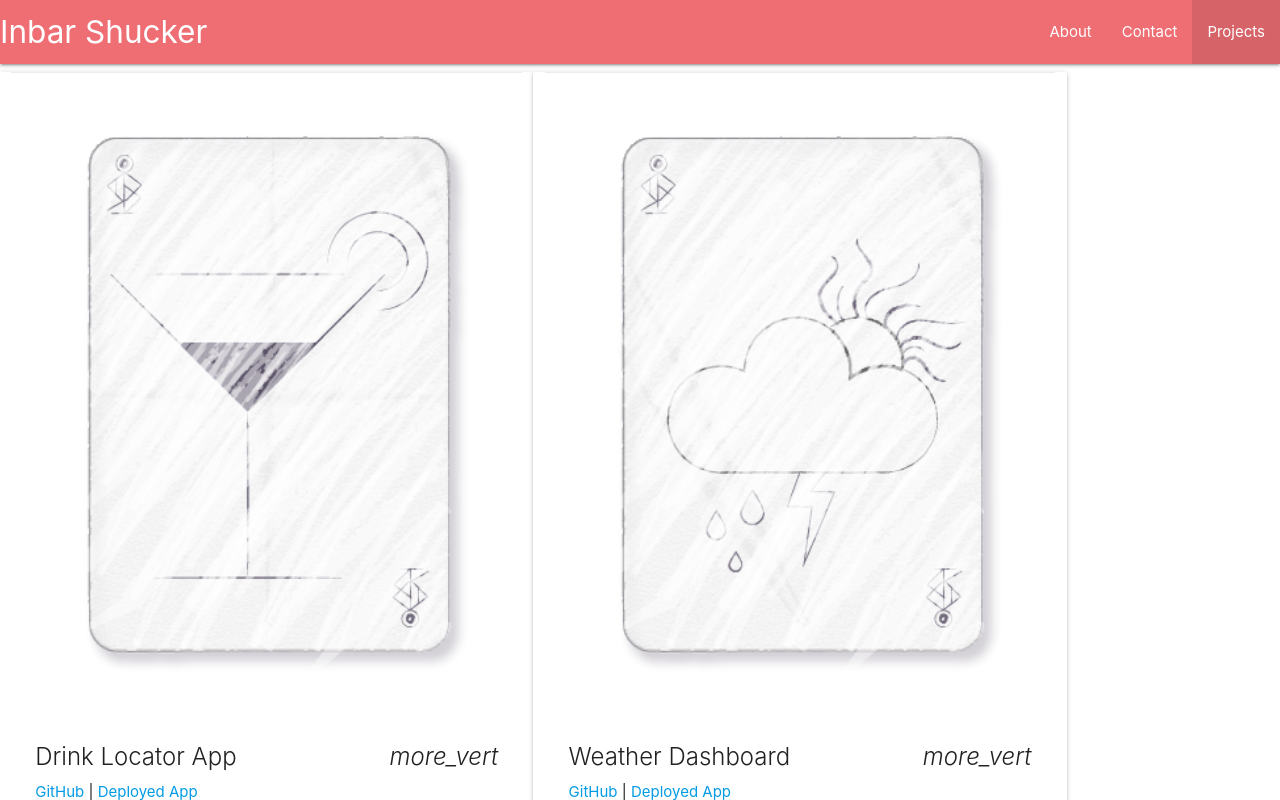
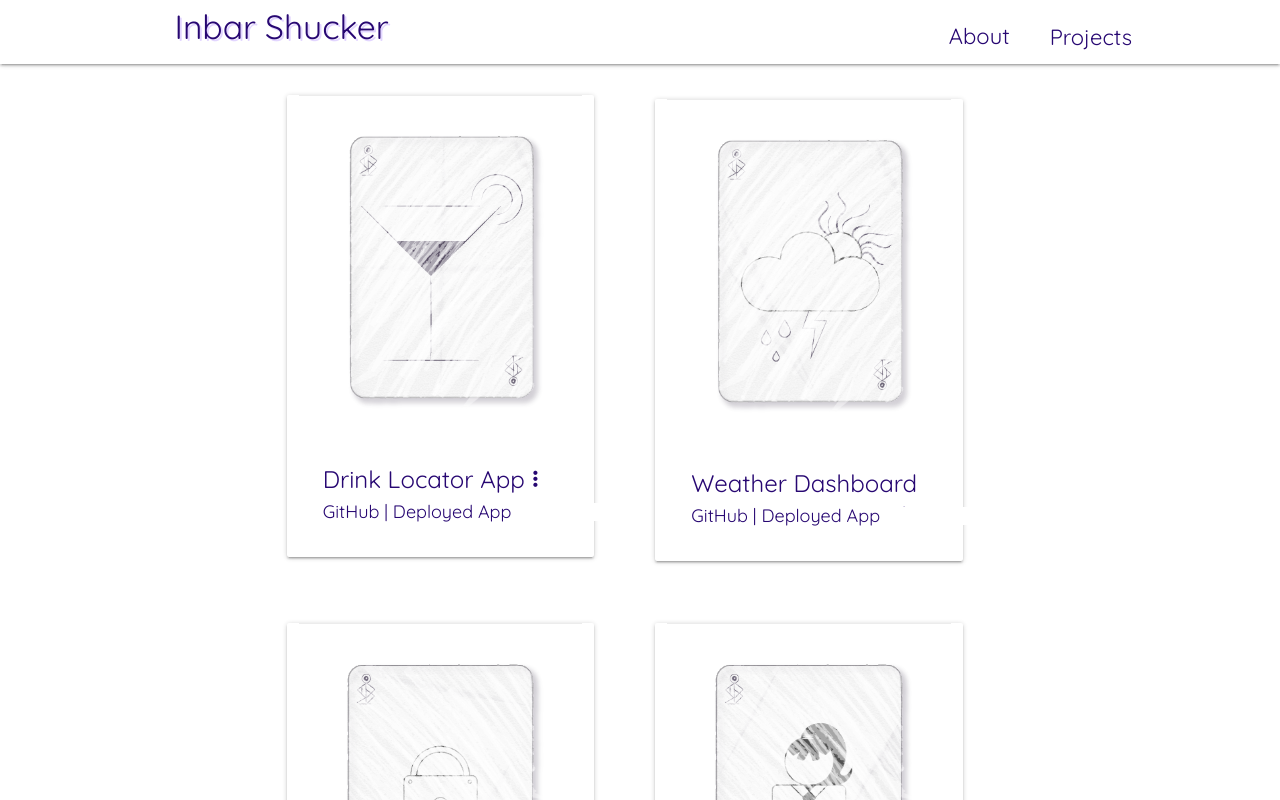
Before and after one commit to Inbary-s/Inbary-s.github.io, a React (Create React App) app in the folder client/: page /projects in a window 1280 px wide. Shown: the top 800 px of the page. Built offline with nearby package versions, Linux system fonts and the light colour scheme.

Commit message:
style updated

```diff
--- a/client/public/assets/css/style.css
+++ b/client/public/assets/css/style.css
@@ -1,17 +1,24 @@
 body html{
     font-family: 'Quicksand', sans-serif;
+    margin: 40%;
 }
-.navbar {
-    padding: 3% 15% 3% 15%;
+nav{
+    background-color: white;
+}
+.nav-wrapper {
+    background-color: white;
+    margin: 0 10%;
+    padding: 3%, 3% 3% 3%;
     font-family: 'Quicksand', sans-serif;
     position: fixed;
     top: 0;
     z-index: 2;
 }
-.navbar-light .navbar-brand {
+.brand-logo {
     font-family: 'Quicksand', sans-serif !important;
     color: #270772;
     text-shadow: 2px 2px #804aff3b;
+    background-color: white;
     font-weight: 100;
     font-size: 26px;
 }
@@ -21,16 +28,71 @@
 .navbar-expand-lg {
     width: 100%;
 }
-.nav-item {
-    padding: 0;
+.card .card-image .projects{
+    font-family: 'Quicksand', sans-serif !important;
+    border: none;
+    /* padding-left: 20px; */
+    justify-content: center;
+    width: 360 px;
+}
+.card .card-reveal {
+    padding: 30px;
+}
+.projectInfo {
+    /* left: 29%; */
+    padding-top: 20px;
+}
+.row .col.s6 {
+    margin: 3%;
+    width: 30%;
+    border: none;
+}
+.row {
+    padding-left: 20%;
+}
+.card-title {
+    font-family: 'Quicksand', sans-serif !important;
+    font-weight: 2000;
+    color: #270772;
+    width: 100%;
+}
+.card-content {
+    margin-bottom: 30px;
+}
+i {
+    float: right;
+    font-size: 80%;
+}
+p {
+    font-family: 'Quicksand', sans-serif;
+    color: #270772;
+    background-color: white;
+    position: absolute;
+    margin: 0 0 0 20px;
+    width: 300px;
+    font-size: 26px;
+    /* text-align: center; */
+    /* bottom: 190px; */
+}
+.card-reveal {
+    /* background-color: white;
+    padding: 60px;
+    z-index: 2; */
+    text-align: center;
+    align-content: center;
+}
+a.nav-item {
+    padding: 20px;
+    margin-top: 5%;
     font-size: 22px;
+    color: #270772 !important;
 }
 /*logo*/
-a.navbar-brand {
+a.brand-logo {
     width: 30%;
     text-align: center;
     border: #270772 solid 2px 0 2px 0;
-    padding: 0 5px 15px 5px;
+    padding: 10px 5px 15px 5px;
     color: #270772;
 }
 #contactTitle{
@@ -45,6 +107,20 @@
     overflow: auto;
     z-index: 1;
     color: #270772;
+}
+.aboutMe {
+    padding: 0 10%;
+    font-family: 'Quicksand', sans-serif;
+    /* position: absolute; */
+}
+.image {
+    /* position: relative; */
+    /* padding-right: 20px; */
+    padding-bottom: 10px;
+}
+#about {
+    position: relative;
+    float: right;
 }
 /*form fields*/
 form {
--- a/client/public/index.html
+++ b/client/public/index.html
@@ -3,7 +3,13 @@
   <head>
     <meta charset="utf-8" />
     <link rel="icon" href="%PUBLIC_URL%/favicon.ico" />
+    <script src="https://kit.fontawesome.com/00fbdd65c7.js" crossorigin="anonymous"></script>
+    <script src="https://cdnjs.cloudflare.com/ajax/libs/animejs/2.0.2/anime.min.js"></script>
     <link rel="stylesheet" href="https://cdnjs.cloudflare.com/ajax/libs/materialize/1.0.0/css/materialize.min.css">
+    <link rel="stylesheet" type="text/css" href="assets/css/reset.css">
+    <link rel="stylesheet" type="text/css" href="assets/css/style_Bubbles.css">
+    <link href="https://fonts.googleapis.com/css?family=Quicksand|Tenor+Sans&display=swap" rel="stylesheet">
+    <link rel="stylesheet" type="text/css" href="assets/css/style.css">
     <meta name="viewport" content="width=device-width, initial-scale=1" />
     <meta name="theme-color" content="#000000" />
     <meta
@@ -25,7 +31,7 @@
       work correctly both with client-side routing and a non-root public URL.
       Learn how to configure a non-root public URL by running `npm run build`.
     -->
-    <title>React App</title>
+    <title>Inbar Shucker</title>
   </head>
   <body>
     <noscript>You need to enable JavaScript to run this app.</noscript>
@@ -40,5 +46,23 @@
       To begin the development, run `npm start` or `yarn start`.
       To create a production bundle, use `npm run build` or `yarn build`.
     -->
+    <ul class="bubbles">
+      <li></li>
+      <li></li>
+      <li></li>
+      <li></li>
+      <li></li>
+      <li></li>
+      <li></li>
+      <li></li>
+      <li></li>
+      <li></li>
+      <li></li>
+      <li></li>
+    </ul>
+
+    <script src="https://code.jquery.com/jquery-3.3.1.slim.min.js" integrity="sha384-q8i/X+965DzO0rT7abK41JStQIAqVgRVzpbzo5smXKp4YfRvH+8abtTE1Pi6jizo" crossorigin="anonymous"></script>
+    <script src="https://cdnjs.cloudflare.com/ajax/libs/popper.js/1.14.7/umd/popper.min.js" integrity="sha384-UO2eT0CpHqdSJQ6hJty5KVphtPhzWj9WO1clHTMGa3JDZwrnQq4sF86dIHNDz0W1" crossorigin="anonymous"></script>
+    <script src="https://cdnjs.cloudflare.com/ajax/libs/materialize/1.0.0/js/materialize.min.js"></script>
   </body>
 </html>
--- a/client/src/components/Nav.js
+++ b/client/src/components/Nav.js
@@ -5,12 +5,11 @@
 
     <nav>
         <div className="nav-wrapper">
-        <a href="#!" className="brand-logo">Inbar Shucker</a>
-        <ul className="right hide-on-med-and-down">
-            <li><a href="/">About</a></li>
-            <li><a href="badges.html">Contact</a></li>
-            <li className="active"><a href="/projects">Projects</a></li>
-        </ul>
+            <a href="/" className="brand-logo">Inbar Shucker</a>
+            <ul className="right hide-on-med-and-down">
+                <li><a href="/" className="nav-item">About</a></li>
+                <li><a href="/projects" className="nav-item">Projects</a></li>
+            </ul>
         </div>
   </nav>
     // <nav className="navwrapper">
--- a/client/src/components/Project.js
+++ b/client/src/components/Project.js
@@ -16,18 +16,18 @@
     // console.log(props.data.dataTooltip)
     // href={props.data.href}
     return(
-        <div className="projects col s5 card sticky-action">
-            <div className="card-image card-action waves-effect waves-block waves-light">
+        <div className="projects col s6 card">
+            <div className="card-image card-action sticky-action waves-effect waves-block waves-light">
                 <img onMouseOver={handleHover} onMouseOut={handleAway} className="project activator" src={projectCard.src} data-hover={props.data.dataHover} className="images" alt={props.data.alt}/>
             </div>
+            <div className="card-reveal">
+                <span className="card-title text-darken-4">{props.data.alt}<i className="fas fa-times"></i></span>
+                <p className="projectInfo">{props.data.dataTooltip}</p>
+            </div>
             <div className="card-content">
-                <span className="card-title activator text-darken-4">{props.data.alt}<i className="material-icons right">more_vert</i></span>
+                <span className="card-title activator text-darken-4">{props.data.alt}<i className="fas fa-ellipsis-v"></i></span>
                 <p><a href={props.data.href}>GitHub</a> | <a href={props.data.deployedHref}>Deployed App</a></p>
                 </div>
-            <div className="card-reveal">
-                <span className="card-title grey-text text-darken-4">{props.data.alt}<i className="material-icons right">close</i></span>
-                <p>{props.data.dataTooltip}</p>
-            </div>
         </div>
     )
 }
--- a/client/src/pages/About.js
+++ b/client/src/pages/About.js
@@ -2,26 +2,27 @@
 
 export default() => {
 
-
     return (
         <>
-        <div className="row-flex-wrap aboutMe">
-            <div className="col-md-6 images profile-pic-flex-wrap">
-                <img src="assets/images/profile_sketch.png" dataHover="assets/images/profile.png" width="400" height="400" className="img-fluid float-left images" alt="Inbar's Profile photo"
+        <div className="row row-flex-wrap aboutMe">
+            <div className="col s3 images profile-pic-flex-wrap">
+                <img src="assets/images/profile_sketch.png" width="400" height="400" className="img-fluid float-left image center-align" alt="Inbar's Profile photo"
                 // style="position: relative; padding-right: 30px; z-index:1;"
                 />
             </div>
-            <div className="col-md section scrollspy" id="about">
-                <h4> A little bit about me...</h4>
+            <div className="col s6 section scrollspy" id="about">
+                <h2> A little bit about me...</h2>
                 <p>I enjoy creating! Weather it is graphics, training videos, or working on complex solutions for businesses.</p>
                 <p>I am a seasoned e-commerce specialist, PM Director, graphic designer and web-developer.</p>
-                <h5>Check Me Out!</h5>
+                <h3>Check Me Out!</h3>
                 <h4><a href="https://www.linkedin.com/in/inbar-amber-shucker/" className="tooltipped" data-position="top" data-tooltip="LinkedIn!"><i className="fab fa-linkedin-in fa-2x"></i></a>
                 <a href="https://github.com/inbary-s" className="tooltipped" data-position="top" data-tooltip="GitHub!"> <i className="fab fa-github fa-2x"></i></a>
                 <a href="assets/inbar2020.pdf" target="blank" alt="Resume"className="tooltipped" data-position="top" data-tooltip="My Resume!" margin="10"><i className="fas fa-file fa-2x"></i></a></h4>
                 <p>Don’t hesitate to contact me! Together we can make anything happen!</p>
             </div>
         </div>
+
         </>
     )
+
 }
--- a/client/src/utils/Projects.json
+++ b/client/src/utils/Projects.json
@@ -2,7 +2,7 @@
     "href":"https://github.com/Inbary-s/brewery-finder",
     "deployedHref":"https://inbary-s.github.io/brewery-finder/",
     "dataPosition": "left",
-    "dataTooltip":"<strong>Drinking Buddy</strong><br><br>In this project,<br> using multiple server-side API calls,<br> Bootstrap, and Bulma,<br> I have worked with my team to create <br> a drinking buddy to help you find <br>where to go get your drink tonight.<br><br> Click the card to view project",
+    "dataTooltip":"In this project, using multiple server-side API calls, Bootstrap, and Bulma, I have worked with my team to create a drinking buddy to help you find where to go get your drink tonight. Click the card to view project",
     "src": "assets/images/portfolio-card_drinking_buddy_sketch.png",
     "dataSrc": "assets/images/portfolio-card_drinking_buddy_sketch.png",
     "dataHover": "assets/images/portfolio-card_drinking_buddy.png",
@@ -12,7 +12,7 @@
     "href":"https://github.com/Inbary-s/weather-app",
     "deployedHref":"https://inbary-s.github.io/weather-app/",
     "dataPosition": "right",
-    "dataTooltip":"<strong>Weather Dashboard</strong><br><br>In this project,<br> using multiple API calls, <br>I have designed and developed a <br>weather dashboard which also includes<br> a forecast and UV index.<br><br> Click the card to view project",
+    "dataTooltip":"In this project, using multiple API calls, I have designed and developed a weather dashboard which also includes a forecast and UV index. Click the card to view project",
     "src": "assets/images/portfolio-card_weather_sktech.png",
     "dataSrc": "assets/images/portfolio-card_weather_sktech.png",
     "dataHover": "assets/images/portfolio-card_weather.png",
@@ -21,7 +21,7 @@
     "href":"https://github.com/Inbary-s/password-generator",
     "deployedHref":"https://inbary-s.github.io/password-generator/",
     "dataPosition": "left",
-    "dataTooltip":"Password Generator</strong><br><br>We all know you need<br> a better password. <br>Here I built a tool <br>for you to find your perfect one <br>and copy to your safe place<br> using JS, jquery and Bootstrap.<br><br> Click the card to view project",
+    "dataTooltip":"We all know you need a better password. Here I built a tool for you to find your perfect one and copy to your safe place using JS, jquery and Bootstrap. Click the card to view project",
     "src": "assets/images/portfolio-cards_pw_sketch.png",
     "dataSrc": "assets/images/portfolio-cards_pw_sketch.png",
     "dataHover": "assets/images/portfolio-card_pw.png",
@@ -29,7 +29,7 @@
 },{
     "href":"https://github.com/Inbary-s/employee_tracker",
     "dataPosition": "right",
-    "dataTooltip":"<strong>Employee Tracker</strong><br><br>In this project,<br> using MySQL DB, <br>I built a node module <br>for employee tracking. <br>this app will allow you to <br> to add departments,<br> roles, and employees.<br> You can edit and manage <br>salaries and plan your <br>budget with an easy click!<br><br> Click the card to view project",
+    "dataTooltip":"In this project, using MySQL DB, I built a node module for employee tracking. this app will allow you to  to add departments, roles, and employees. You can edit and manage salaries and plan your budget with an easy click! Click the card to view project",
     "src": "assets/images/portfolio-card_et_sketch.png",
     "dataSrc": "assets/images/portfolio-card_et_sketch.png",
     "dataHover": "assets/images/portfolio-card_et.png",
@@ -38,7 +38,7 @@
     "href":"https://github.com/Inbary-s/note_taker",
     "deloyedHref":"https://blooming-headland-98819.herokuapp.com/",
     "dataPosition": "left",
-    "dataTooltip":"<strong>Note Taker</strong><br><br>In this project,<br> using MySQL, I built an app for<br> note taking where you can <br>create add and delete notes. <br><br> Click the card to view project",
+    "dataTooltip":"In this project, using MySQL, I built an app for note taking where you can create add and delete notes.  Click the card to view project",
     "src": "assets/images/portfolio-cards_nt_sketch.png",
     "dataSrc": "assets/images/portfolio-cards_nt_sketch.png",
     "dataHover": "assets/images/portfolio-cards_nt.png",
@@ -47,7 +47,7 @@
     "href":"https://github.com/Inbary-s/node-express-handlbars",
     "deployedHref":"https://protected-retreat-19130.herokuapp.com/",
     "dataPosition": "right",
-    "dataTooltip":"<strong>Eating Burgers</strong><br><br>In this project,<br> using MySQL and Handlebars,<br> I careated an app that manipulates <br>the database from the front end. <br>Just to tease your appetite.<br><br> Click the card to view project",
+    "dataTooltip":"In this project, using MySQL and Handlebars, I careated an app that manipulates the database from the front end. Just to tease your appetite. Click the card to view project",
     "src": "assets/images/portfolio-cards-burger_sketch.png",
     "dataSrc": "assets/images/portfolio-cards-burger_sketch.png",
     "dataHover": "assets/images/portfolio-cards-burger.png",
@@ -56,7 +56,7 @@
     "href":"https://github.com/americajones/best-project",
     "deployedHref":"https://hidden-beyond-22000.herokuapp.com/",
     "dataPosition": "left",
-    "dataTooltip":"<strong>Your next Binge</strong><br><br>In this project,<br> I was workng in a team <br> together we bult an app that <br>using server API calls, <br> MySQL Pug and materialize,<br> we built an app that has safe <br>user authentication and login. <br>User creation and review submission.<br><br> Click the card to view project",
+    "dataTooltip":"In this project, I was workng in a team together we bult an app that using server API calls,  MySQL Pug and materialize, we built an app that has safe user authentication and login. User creation and review submission. Click the card to view project",
     "src": "assets/images/portfolio-cards_proj2_sketch.png",
     "dataSrc": "assets/images/portfolio-cards_proj2_sketch.png",
     "dataHover": "assets/images/portfolio-cards_proj2.png",
```
